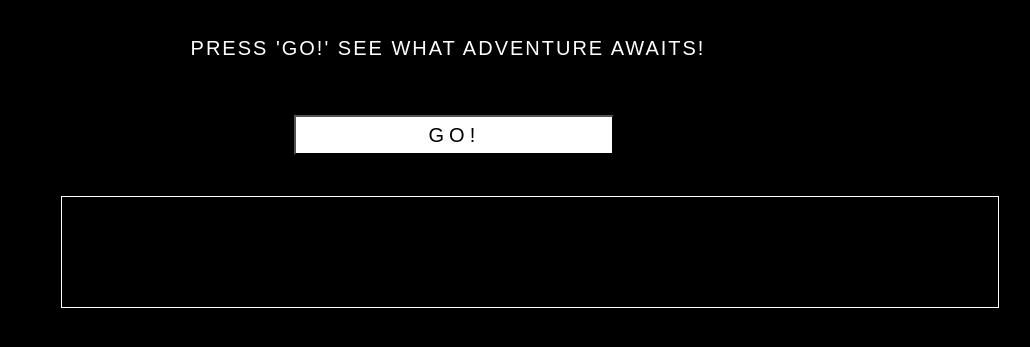
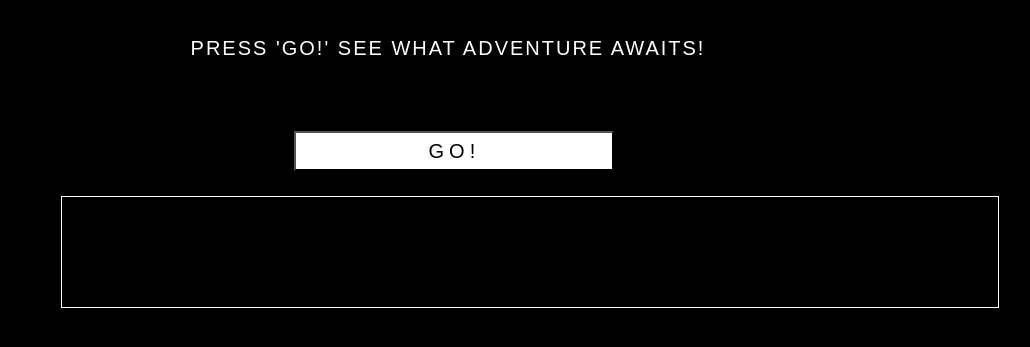
Before and after one commit to yerrey123/yerrey123.github.io, a plain HTML site: page index.html in a window 1280 px wide. Shown: the part 429-776 px from the top of the page, without its empty margins (192-1222 px from the left). Drawn offline with Linux system fonts and the light colour scheme.

Commit message:
Add files via upload
second commit

```diff
--- a/main.css
+++ b/main.css
@@ -34,7 +34,7 @@ body{
     margin-bottom: 40px;
     background: black;
     position: relative;
-    /*animation: text 5s 1;*/
+    animation: text 5s 1;
 }
 .text2{
     font-size: 20px;
@@ -49,7 +49,7 @@ button{
     text-align: center;
     font-size: 20px;
     position: absolute;
-    top: 68%;
+    top: 70%;
     right: 37%;
     height: 40px;
     width: 25%;
```
